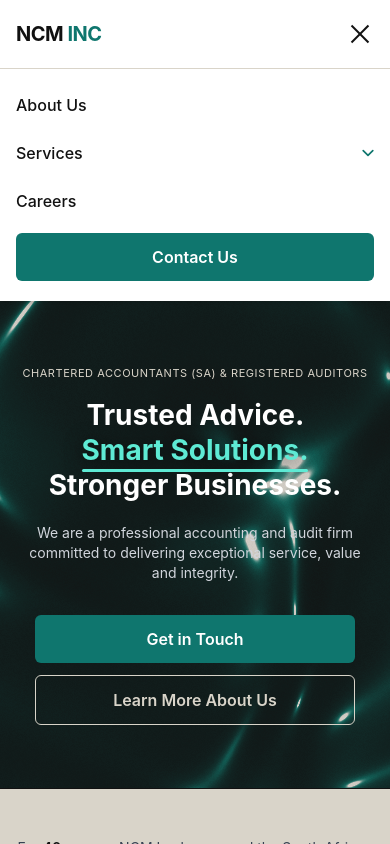
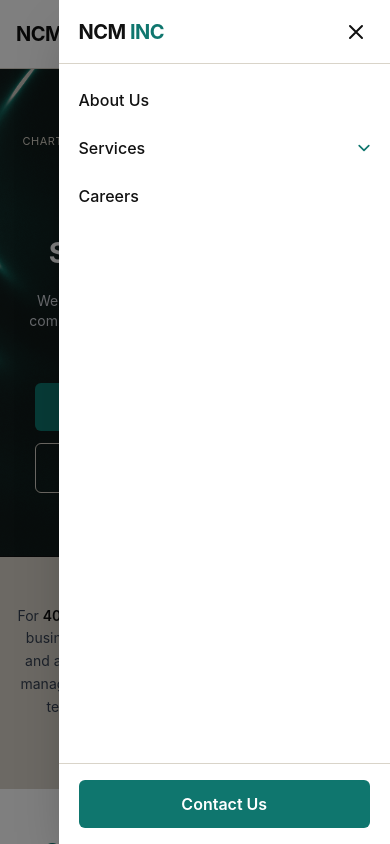
Before and after one commit to randr2405/NCMINC, a React (Vite) app: page / in a window 390 px wide. Both pictures are taken after a click on the button "Open menu". Shown: the top 844 px of the page. Built offline with nearby package versions, Linux system fonts and the light colour scheme.

Commit message:
nav bar updated

```diff
--- a/src/components/Navbar.jsx
+++ b/src/components/Navbar.jsx
@@ -7,6 +7,8 @@ export default function Navbar() {
   const [mobileServicesOpen, setMobileServicesOpen] = useState(false)
   const [scrolled, setScrolled] = useState(false)
   const closeTimer = useRef(null)
+  const drawerCloseRef = useRef(null)
+  const burgerRef = useRef(null)
   const location = useLocation()
 
   const services = [
@@ -60,6 +62,13 @@ export default function Navbar() {
     }
   }, [mobileOpen])
 
+  useEffect(() => {
+    if (mobileOpen) {
+      const t = setTimeout(() => drawerCloseRef.current?.focus(), 250)
+      return () => clearTimeout(t)
+    }
+  }, [mobileOpen])
+
   const openServices = () => {
     clearTimeout(closeTimer.current)
     setServicesOpen(true)
@@ -67,14 +76,19 @@ export default function Navbar() {
   const closeServicesDelayed = () => {
     closeTimer.current = setTimeout(() => setServicesOpen(false), 120)
   }
+  const closeMobile = () => {
+    setMobileOpen(false)
+    setMobileServicesOpen(false)
+    burgerRef.current?.focus()
+  }
 
   return (
     <nav
       className={
         'sticky top-0 z-50 bg-white transition-shadow duration-300 ' +
-        (scrolled || mobileOpen ? 'shadow-md' : 'shadow-none border-b')
+        (scrolled ? 'shadow-md' : 'shadow-none border-b')
       }
-      style={{ borderColor: scrolled || mobileOpen ? 'transparent' : 'var(--ncm-grey)' }}
+      style={{ borderColor: scrolled ? 'transparent' : 'var(--ncm-grey)' }}
     >
       <div
         className={
@@ -168,37 +182,64 @@ export default function Navbar() {
         </div>
 
         <button
-          className="md:hidden relative z-50 w-11 h-11 -mr-2 flex flex-col justify-center items-center gap-1.5"
+          ref={burgerRef}
+          className="md:hidden w-11 h-11 -mr-2 flex flex-col justify-center items-center gap-1.5"
           style={{ color: 'var(--ncm-black)' }}
-          onClick={() => setMobileOpen(!mobileOpen)}
-          aria-label="Toggle menu"
+          onClick={() => setMobileOpen(true)}
+          aria-label="Open menu"
           aria-expanded={mobileOpen}
+          aria-controls="mobile-drawer"
         >
-          <span
-            className="block h-[2px] w-6 bg-current transition-all duration-300 origin-center"
-            style={{ transform: mobileOpen ? 'translateY(8px) rotate(45deg)' : 'none' }}
-          />
-          <span
-            className="block h-[2px] w-6 bg-current transition-all duration-300"
-            style={{ opacity: mobileOpen ? 0 : 1 }}
-          />
-          <span
-            className="block h-[2px] w-6 bg-current transition-all duration-300 origin-center"
-            style={{ transform: mobileOpen ? 'translateY(-8px) rotate(-45deg)' : 'none' }}
-          />
+          <span className="block h-[2px] w-6 bg-current" />
+          <span className="block h-[2px] w-6 bg-current" />
+          <span className="block h-[2px] w-6 bg-current" />
         </button>
       </div>
 
       <div
         className={
-          'md:hidden overflow-y-auto overscroll-contain transition-all duration-300 ease-in-out border-t ' +
-          (mobileOpen ? 'max-h-[calc(100dvh-64px)] opacity-100' : 'max-h-0 opacity-0 pointer-events-none')
+          'md:hidden fixed inset-0 z-[60] bg-black/50 transition-opacity duration-300 ease-out ' +
+          (mobileOpen ? 'opacity-100' : 'opacity-0 pointer-events-none')
         }
-        style={{ borderColor: 'var(--ncm-grey)' }}
+        onClick={closeMobile}
+        aria-hidden="true"
+      />
+
+      <aside
+        id="mobile-drawer"
+        role="dialog"
+        aria-modal="true"
+        aria-label="Menu"
+        aria-hidden={!mobileOpen}
+        className={
+          'md:hidden fixed top-0 right-0 z-[70] h-[100dvh] w-[85vw] max-w-sm bg-white shadow-2xl flex flex-col transition-all duration-300 ease-out ' +
+          (mobileOpen ? 'translate-x-0 visible' : 'translate-x-full invisible')
+        }
       >
-        <div className="px-4 sm:px-8 py-3 flex flex-col">
+        <div
+          className="flex items-center justify-between px-5 h-16 shrink-0 border-b"
+          style={{ borderColor: 'var(--ncm-grey)' }}
+        >
+          <span className="text-xl font-bold tracking-tight" style={{ color: 'var(--ncm-black)' }}>
+            NCM <span style={{ color: 'var(--ncm-teal)' }}>INC</span>
+          </span>
+          <button
+            ref={drawerCloseRef}
+            className="w-11 h-11 -mr-2 flex items-center justify-center"
+            style={{ color: 'var(--ncm-black)' }}
+            onClick={closeMobile}
+            aria-label="Close menu"
+          >
+            <svg width="20" height="20" viewBox="0 0 20 20" aria-hidden="true">
+              <path d="M4 4 L16 16 M16 4 L4 16" stroke="currentColor" strokeWidth="2" fill="none" strokeLinecap="round" />
+            </svg>
+          </button>
+        </div>
+
+        <div className="flex-1 overflow-y-auto overscroll-contain px-5 py-3 flex flex-col">
           <Link
             to="/about-us"
+            onClick={closeMobile}
             className="flex items-center min-h-[48px] text-base font-medium"
             style={{ color: 'var(--ncm-black)' }}
           >
@@ -234,8 +275,10 @@ export default function Navbar() {
                 <Link
                   key={s.path}
                   to={s.path}
+                  onClick={closeMobile}
                   className="flex items-center min-h-[44px] text-sm pl-3"
                   style={{ color: 'var(--ncm-black)' }}
+                  tabIndex={mobileServicesOpen ? 0 : -1}
                 >
                   {s.name}
                 </Link>
@@ -245,21 +288,25 @@ export default function Navbar() {
 
           <Link
             to="/careers"
+            onClick={closeMobile}
             className="flex items-center min-h-[48px] text-base font-medium"
             style={{ color: 'var(--ncm-black)' }}
           >
             Careers
           </Link>
+        </div>
 
+        <div className="shrink-0 px-5 py-4 border-t" style={{ borderColor: 'var(--ncm-grey)' }}>
           <Link
             to="/contact"
-            className="mt-2 mb-2 flex items-center justify-center min-h-[48px] rounded-md font-semibold text-white"
+            onClick={closeMobile}
+            className="flex items-center justify-center min-h-[48px] rounded-md font-semibold text-white"
             style={{ backgroundColor: 'var(--ncm-teal)' }}
           >
             Contact Us
           </Link>
         </div>
-      </div>
+      </aside>
     </nav>
   )
 }
```
